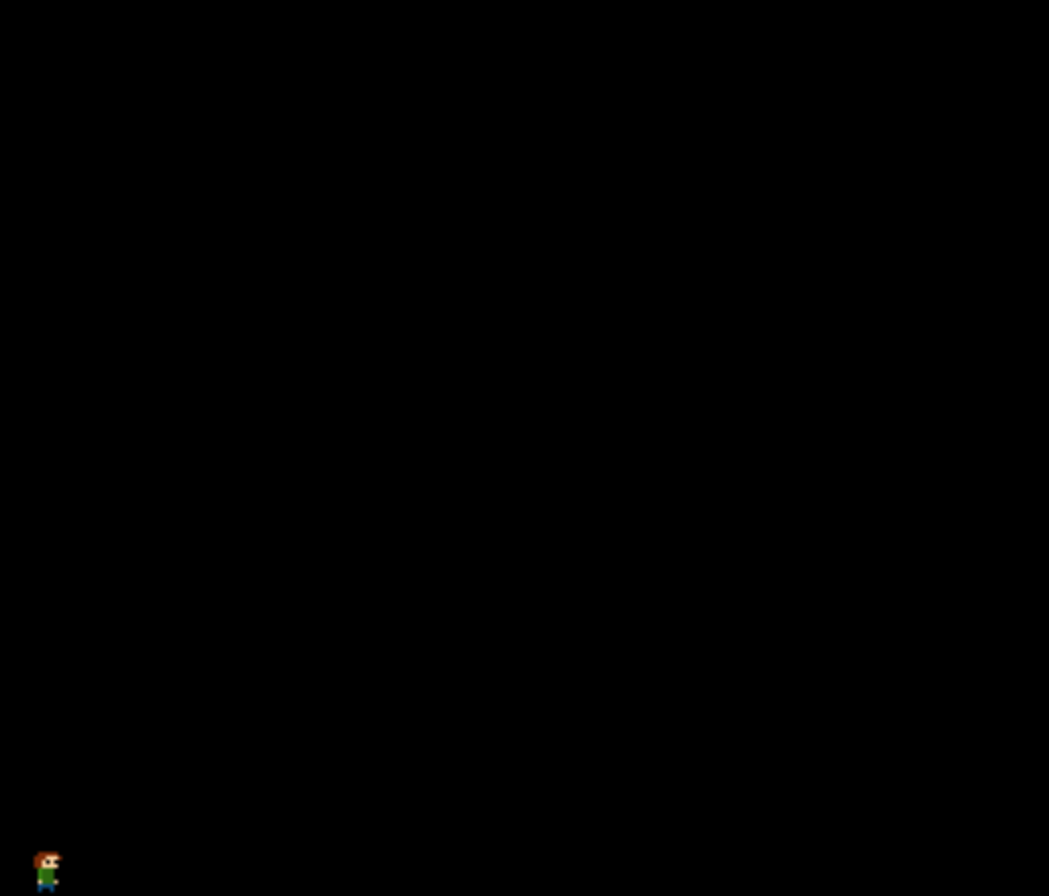
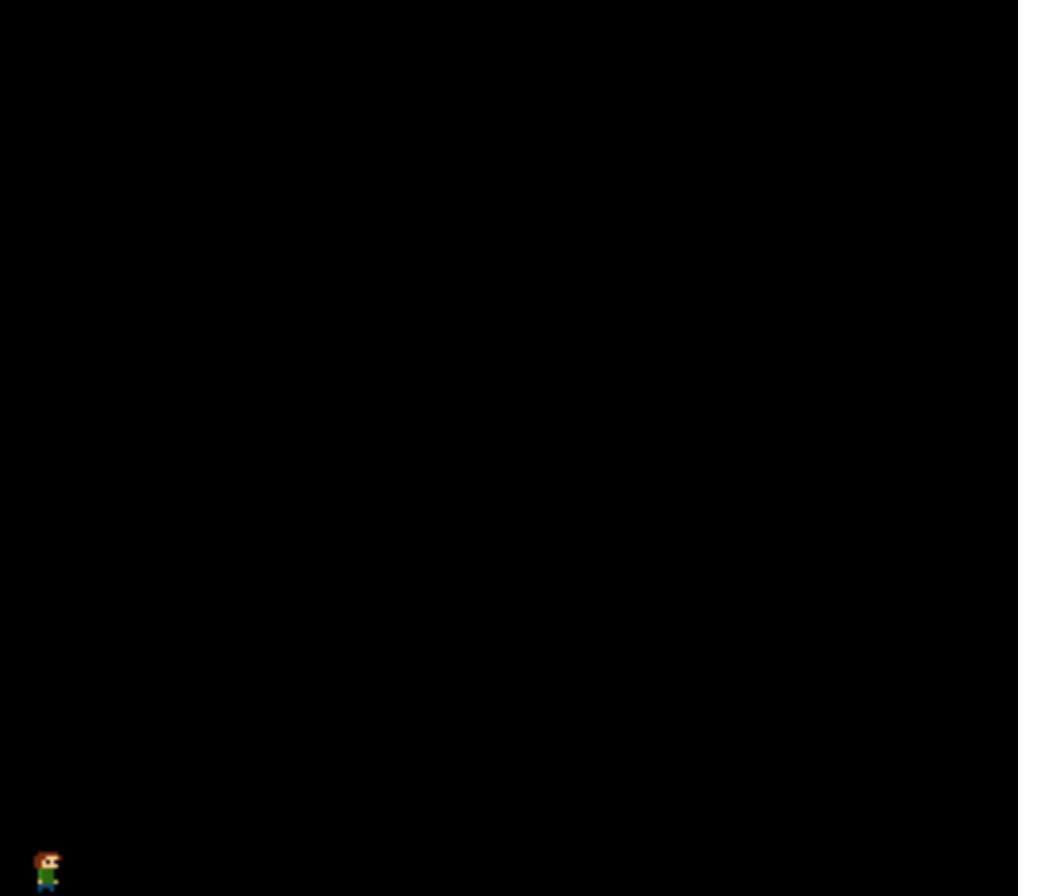
Before and after one commit to mattsp1290/ludum-dare-29, a plain HTML site: page index.html in a window 1280 px wide. Shown: the whole page, without its empty margins (6-1055 px from the left). Drawn offline with Linux system fonts and the light colour scheme; animation ran at ten frames a second.

Commit message:
Change background color for easier dev

```diff
--- a/index.html
+++ b/index.html
@@ -7,7 +7,7 @@
     <style type="text/css">
         body {
             margin: 0;
-            background-color: #000;
+            /* background-color: #000; */
         }
     </style>
 </head>
```
